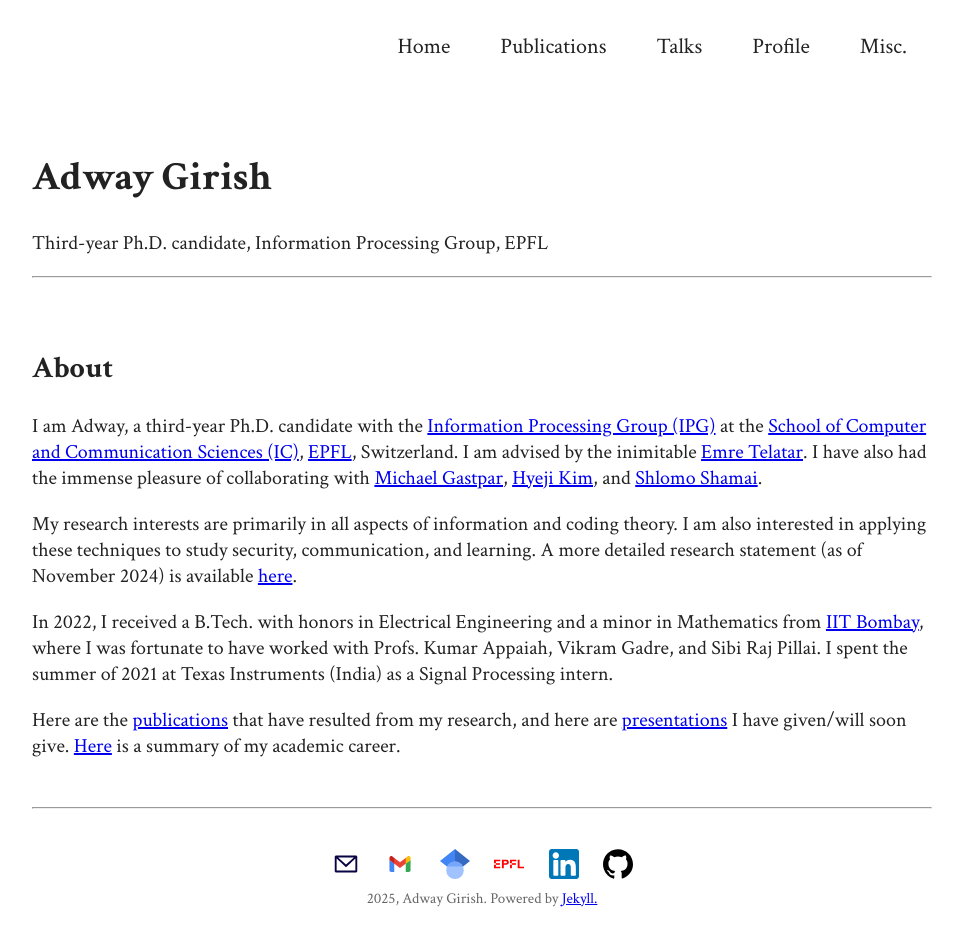
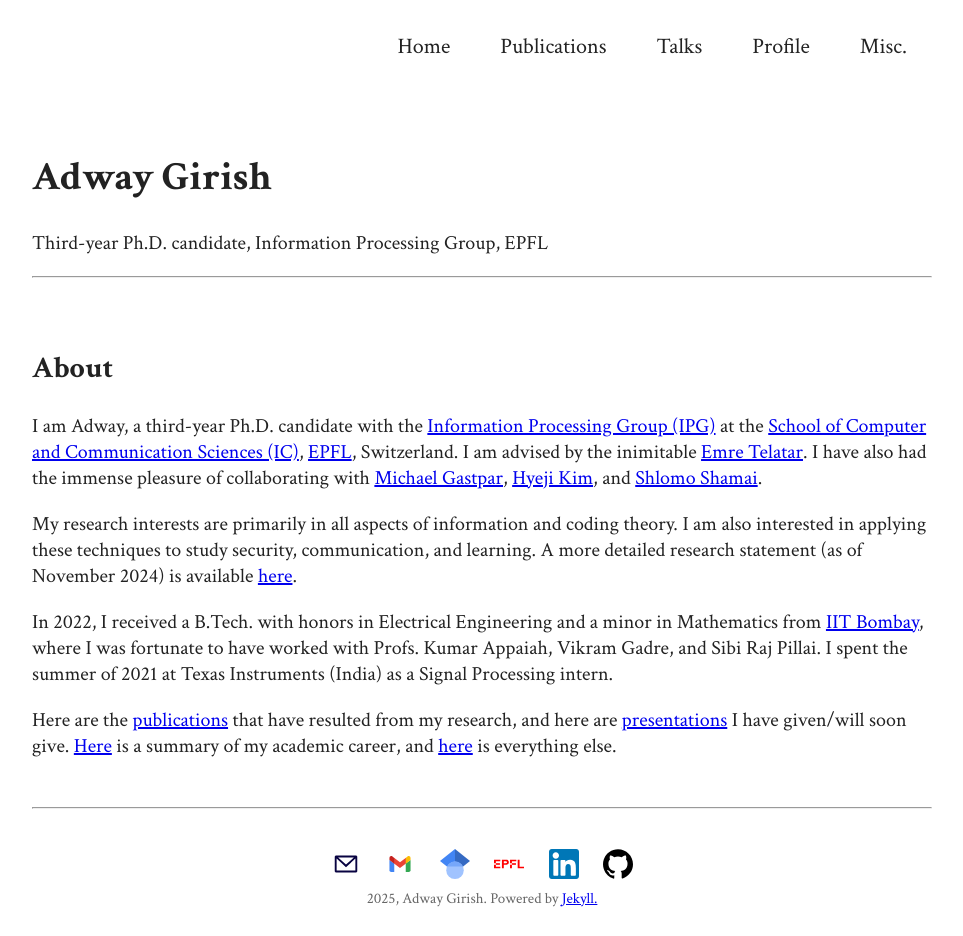
Before and after one commit to adwaygirish/adwaygirish.github.io, a Jekyll site: the page built from index.md, in a window 1280 px wide and 936 px high. Shown: the whole window, without its empty margins (158-1121 px from the left). Built offline with Jekyll 4.4.1, drawn with Linux system fonts in a browser that asks for light colours.

Commit message:
fixed links

```diff
--- a/index.md
+++ b/index.md
@@ -34,6 +34,6 @@
 Sibi Raj Pillai.
 I spent the summer of 2021 at Texas Instruments (India) as a Signal Processing intern.
 
-Here are the [publications](publications.html) that have resulted from my research,
-and here are [presentations](talks.html) I have given/will soon give.
-[Here](profile.html) is a summary of my academic career.
+Here are the [publications](/publications) that have resulted from my research,
+and here are [presentations](/talks) I have given/will soon give.
+[Here](/profile) is a summary of my academic career, and [here](/misc) is everything else.
```
Also changed, not shown: misc.md (+1 -1 lines), profile.md (+1 -1 lines).
